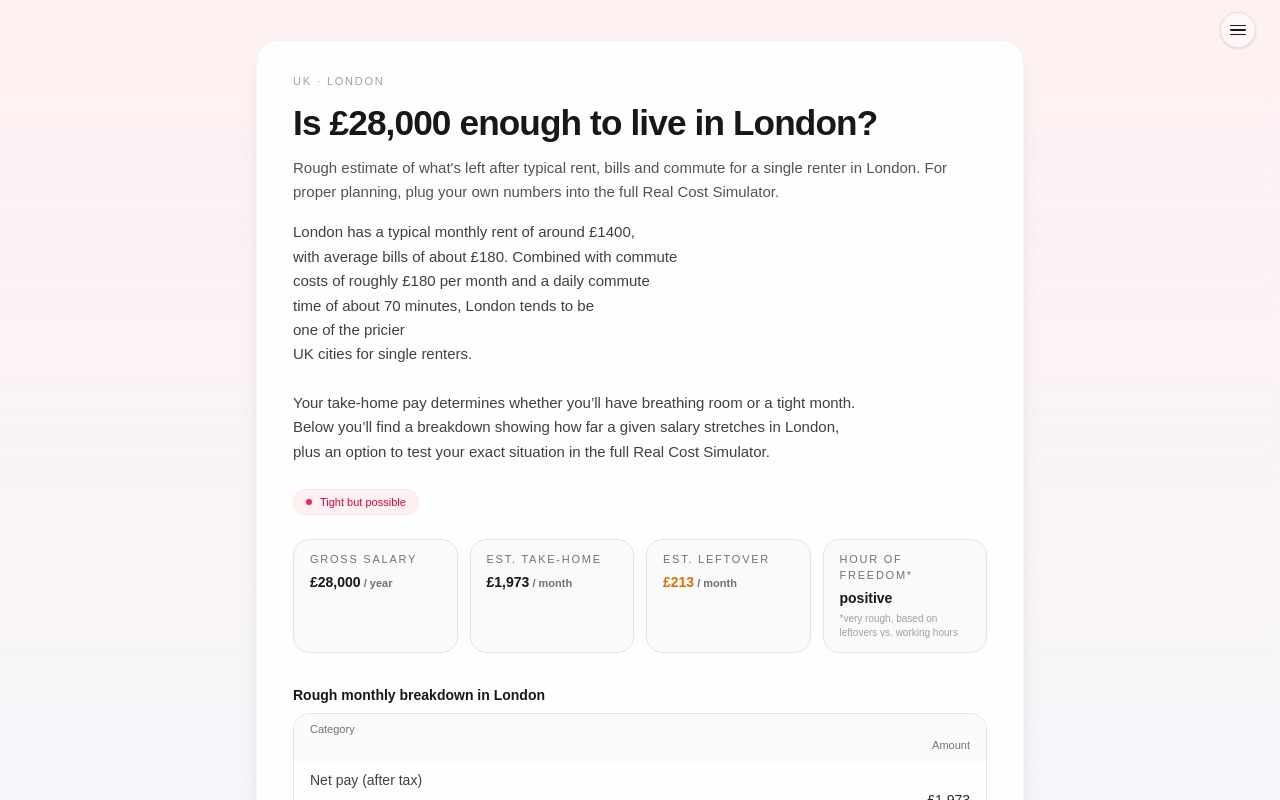
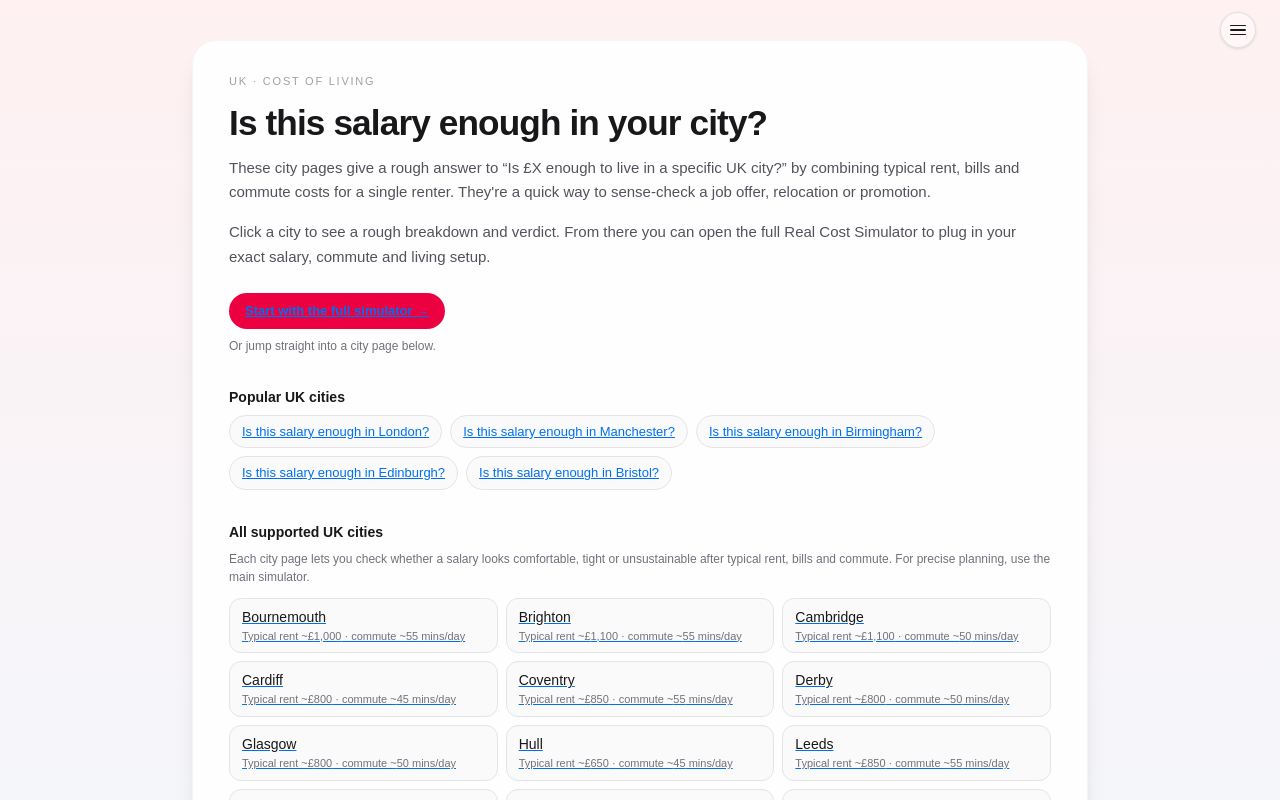
Before and after one commit to bendover19/real-cost-sim, a Next.js app: page /enough in a window 1280 px wide. Shown: the top 800 px of the page. Built offline with nearby package versions, Linux system fonts and the light colour scheme.

Commit message:
Update page.tsx

```diff
--- a/app/enough/page.tsx
+++ b/app/enough/page.tsx
@@ -1,26 +1,118 @@
 // app/enough/page.tsx
 import type { Metadata } from "next";
-import { Suspense } from "react";
-import EnoughClient from "./EnoughClient";
+import Link from "next/link";
+import { UK_CITIES } from "../cityConfig";
 
 export const metadata: Metadata = {
-  title: "Is this salary enough?",
+  title: "Is this salary enough in your city? | Real Cost Sim",
   description:
-    "Rough estimate of what's left after rent, bills and commute for a single renter in a UK city. Check if your salary is enough for your chosen city.",
+    "Browse UK cities and see if a salary is enough after rent, bills and commute. Then open your exact scenario in the full Real Cost Simulator.",
 };
 
-export default function EnoughPage() {
+const POPULAR_CITY_SLUGS = [
+  "london",
+  "manchester",
+  "birmingham",
+  "bristol",
+  "edinburgh",
+];
+
+export default function EnoughHubPage() {
+  const popularCities = UK_CITIES.filter((c) =>
+    POPULAR_CITY_SLUGS.includes(c.slug)
+  );
+
+  const otherCities = UK_CITIES.filter(
+    (c) => !POPULAR_CITY_SLUGS.includes(c.slug)
+  ).sort((a, b) => a.label.localeCompare(b.label));
+
   return (
     <main className="min-h-screen flex justify-center items-start bg-gradient-to-b from-rose-50 to-sky-50 px-4 py-10">
-      <Suspense
-        fallback={
-          <div className="mt-16 text-sm text-zinc-500">
-            Loading the calculator…
+      <section className="w-full max-w-4xl">
+        <div className="rounded-3xl bg-white/95 shadow-xl border border-zinc-100 px-6 py-7 md:px-9 md:py-8">
+          <p className="text-[11px] uppercase tracking-[0.16em] text-zinc-400 mb-3">
+            UK · Cost of living
+          </p>
+
+          <h1 className="text-3xl md:text-[2.2rem] font-semibold tracking-tight text-zinc-900 mb-3">
+            Is this salary enough in your city?
+          </h1>
+
+          <p className="text-sm md:text-[15px] text-zinc-600 mb-4 leading-relaxed">
+            These city pages give a rough answer to “Is £X enough to live in
+            {` `}a specific UK city?” by combining typical rent, bills and
+            commute costs for a single renter. They&apos;re a quick way to sense-check
+            a job offer, relocation or promotion.
+          </p>
+
+          <p className="text-sm md:text-[15px] text-zinc-600 mb-6 leading-relaxed">
+            Click a city to see a rough breakdown and verdict. From there you
+            can open the full Real Cost Simulator to plug in your exact salary,
+            commute and living setup.
+          </p>
+
+          {/* CTA to main simulator */}
+          <div className="mb-8">
+            <Link
+              href="/sim"
+              className="inline-flex items-center justify-center rounded-full bg-rose-600 hover:bg-rose-700 text-white text-[13px] font-semibold px-4 py-2 transition-colors"
+            >
+              Start with the full simulator →
+            </Link>
+            <p className="mt-2 text-[12px] text-zinc-500">
+              Or jump straight into a city page below.
+            </p>
           </div>
-        }
-      >
-        <EnoughClient />
-      </Suspense>
+
+          {/* Popular cities */}
+          <div className="mb-8">
+            <h2 className="text-sm font-semibold text-zinc-900 mb-2">
+              Popular UK cities
+            </h2>
+            <div className="flex flex-wrap gap-2">
+              {popularCities.map((city) => (
+                <Link
+                  key={city.slug}
+                  href={`/enough/uk/${city.slug}`}
+                  className="inline-flex items-center rounded-full border border-zinc-200 bg-zinc-50 px-3 py-1.5 text-[13px] text-zinc-800 hover:bg-zinc-100 transition"
+                >
+                  {`Is this salary enough in ${city.label}?`}
+                </Link>
+              ))}
+            </div>
+          </div>
+
+          {/* All UK cities */}
+          <div>
+            <h2 className="text-sm font-semibold text-zinc-900 mb-2">
+              All supported UK cities
+            </h2>
+            <p className="text-[12px] text-zinc-500 mb-3">
+              Each city page lets you check whether a salary looks comfortable,
+              tight or unsustainable after typical rent, bills and commute. For
+              precise planning, use the main simulator.
+            </p>
+
+            <div className="grid grid-cols-1 sm:grid-cols-2 md:grid-cols-3 gap-2 text-sm">
+              {otherCities.map((city) => (
+                <Link
+                  key={city.slug}
+                  href={`/enough/uk/${city.slug}`}
+                  className="rounded-xl border border-zinc-200 bg-zinc-50 px-3 py-2 hover:bg-zinc-100 transition flex flex-col"
+                >
+                  <span className="font-medium text-zinc-900">
+                    {city.label}
+                  </span>
+                  <span className="text-[11px] text-zinc-500 mt-0.5">
+                    Typical rent ~£{city.typicalRentSingle.toLocaleString("en-GB")} ·
+                    commute ~{city.typicalCommuteMins} mins/day
+                  </span>
+                </Link>
+              ))}
+            </div>
+          </div>
+        </div>
+      </section>
     </main>
   );
 }
```
